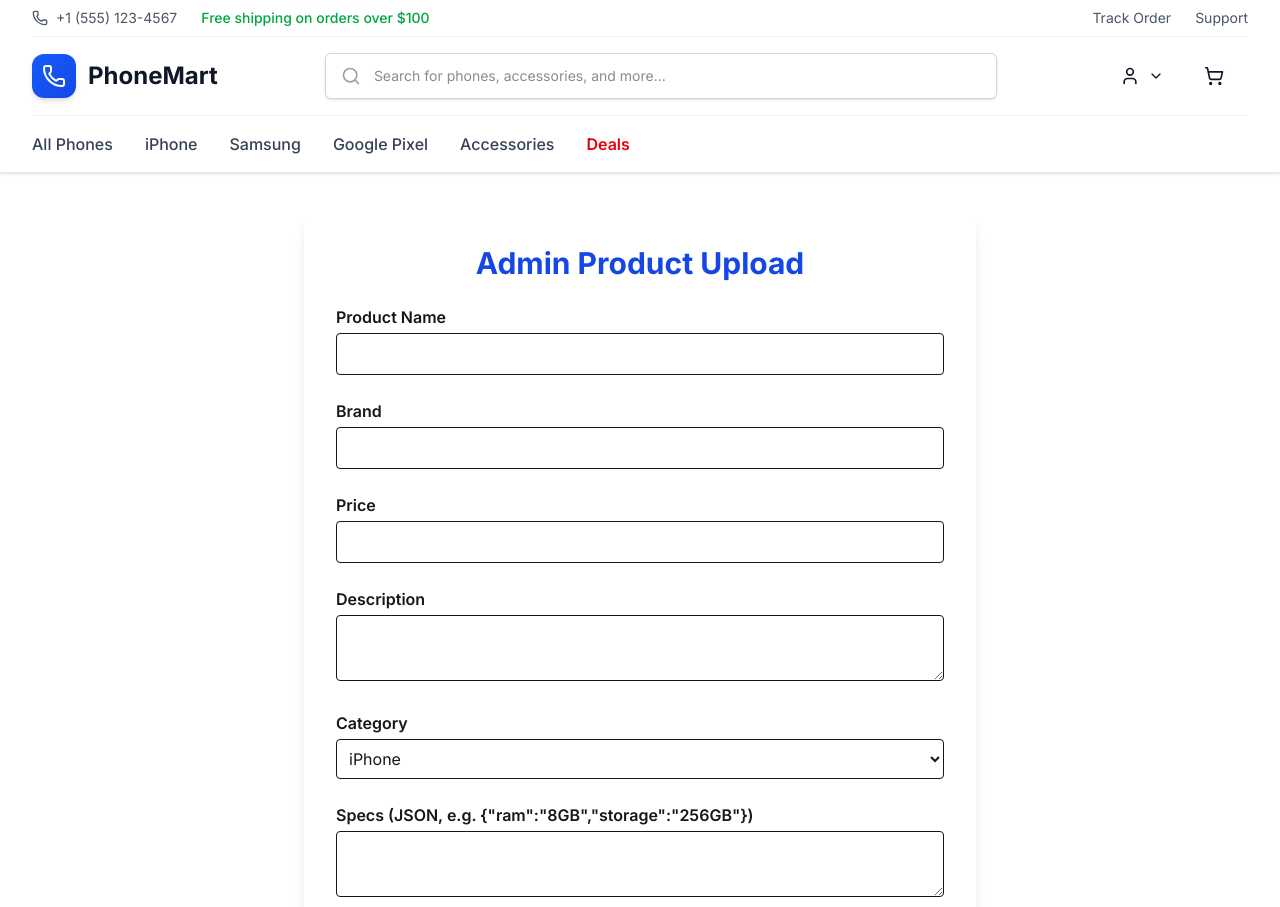
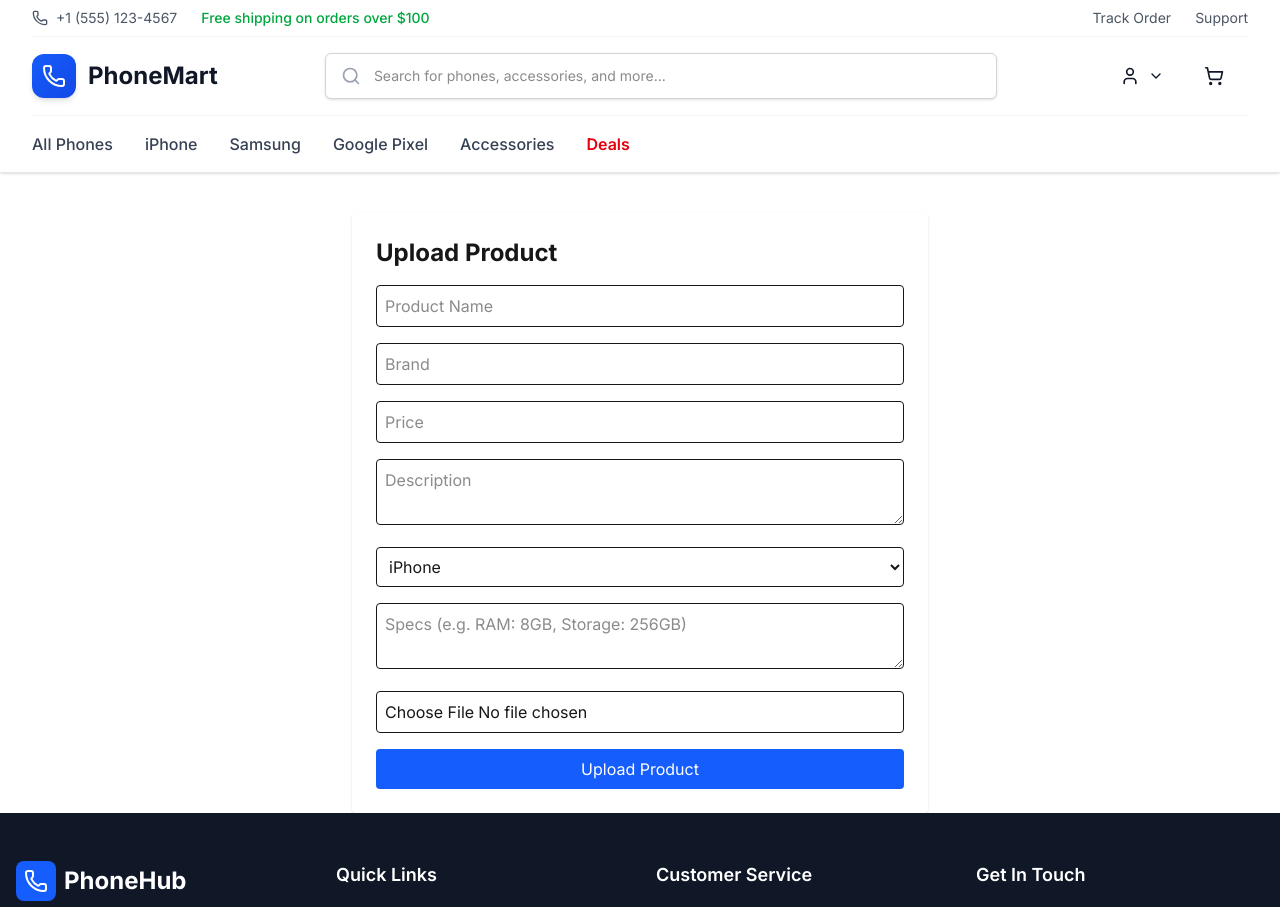
Before and after one commit to Gmanlove/Phone-mart, a Next.js app in the folder frontend/: page /admin/upload-product in a window 1280 px wide. Shown: the top 907 px of the page. Built offline with nearby package versions, Linux system fonts and the light colour scheme.

Commit message:
Refactor AdminUploadProduct component for improved image handling and form submission; streamline state management and enhance UI elements.

```diff
--- a/frontend/src/app/admin/upload-product/page.tsx
+++ b/frontend/src/app/admin/upload-product/page.tsx
@@ -1,5 +1,5 @@
 "use client"
-import { useState, ChangeEvent } from "react"
+import { useState } from "react"
 
 const categories = [
   "iPhone",
@@ -17,59 +17,49 @@ export default function AdminUploadProduct() {
     description: "",
     category: categories[0],
     specs: "",
+    imageFile: null as File | null,
   })
-  const [imageFile, setImageFile] = useState<File | null>(null)
-  const [imagePreview, setImagePreview] = useState<string>("")
   const [message, setMessage] = useState("")
-  const [loading, setLoading] = useState(false)
+  const [uploading, setUploading] = useState(false)
 
-  const handleChange = (e: ChangeEvent<HTMLInputElement | HTMLTextAreaElement | HTMLSelectElement>) => {
-    setForm({ ...form, [e.target.name]: e.target.value })
-  }
-
-  const handleImageChange = (e: ChangeEvent<HTMLInputElement>) => {
-    const file = e.target.files?.[0]
-    if (file) {
-      setImageFile(file)
-      setImagePreview(URL.createObjectURL(file))
+  const handleChange = (e: any) => {
+    const { name, value, files } = e.target
+    if (name === "imageFile") {
+      setForm({ ...form, imageFile: files[0] })
+    } else {
+      setForm({ ...form, [name]: value })
     }
   }
 
   const handleSubmit = async (e: any) => {
     e.preventDefault()
     setMessage("")
-    setLoading(true)
-    let imageUrl = ""
-    if (imageFile) {
-      const data = new FormData()
-      data.append("image", imageFile)
-      const res = await fetch("http://localhost:5000/api/admin/upload-image?adminEmail=admin@phonehub.com", {
+    setUploading(true)
+    let imagePath = ""
+    if (form.imageFile) {
+      const imgData = new FormData()
+      imgData.append("image", form.imageFile)
+      const imgRes = await fetch("http://localhost:5000/api/admin/upload-image?adminEmail=admin@phonehub.com", {
         method: "POST",
-        body: data
+        body: imgData
       })
-      const imgData = await res.json()
-      if (res.ok && imgData.url) imageUrl = imgData.url
-      else {
+      const imgJson = await imgRes.json()
+      if (imgRes.ok && imgJson.path) {
+        imagePath = imgJson.path
+      } else {
         setMessage("Image upload failed")
-        setLoading(false)
-        return
-      }
-    }
-    let specsObj = {}
-    if (form.specs.trim()) {
-      try {
-        specsObj = JSON.parse(form.specs)
-      } catch {
-        setMessage("Specs must be valid JSON")
-        setLoading(false)
+        setUploading(false)
         return
       }
     }
     const payload = {
-      ...form,
+      name: form.name,
+      brand: form.brand,
       price: Number(form.price),
-      images: [imageUrl],
-      specs: specsObj
+      description: form.description,
+      category: form.category,
+      specs: form.specs,
+      images: [imagePath]
     }
     const res = await fetch("http://localhost:5000/api/admin/product?adminEmail=admin@phonehub.com", {
       method: "POST",
@@ -77,51 +67,27 @@ export default function AdminUploadProduct() {
       body: JSON.stringify(payload)
     })
     const data = await res.json()
-    setLoading(false)
+    setUploading(false)
     if (res.ok) setMessage("Product uploaded!")
     else setMessage(data.error || "Upload failed")
   }
 
   return (
-    <div className="max-w-2xl mx-auto mt-10 p-8 bg-white rounded-xl shadow-lg">
-      <h2 className="text-3xl font-bold mb-6 text-center text-blue-700">Admin Product Upload</h2>
-      <form onSubmit={handleSubmit} className="space-y-6">
-        <div>
-          <label className="block font-semibold mb-1">Product Name</label>
-          <input name="name" value={form.name} onChange={handleChange} required className="w-full p-2 border rounded" />
-        </div>
-        <div>
-          <label className="block font-semibold mb-1">Brand</label>
-          <input name="brand" value={form.brand} onChange={handleChange} required className="w-full p-2 border rounded" />
-        </div>
-        <div>
-          <label className="block font-semibold mb-1">Price</label>
-          <input name="price" type="number" value={form.price} onChange={handleChange} required className="w-full p-2 border rounded" />
-        </div>
-        <div>
-          <label className="block font-semibold mb-1">Description</label>
-          <textarea name="description" value={form.description} onChange={handleChange} required className="w-full p-2 border rounded" />
-        </div>
-        <div>
-          <label className="block font-semibold mb-1">Category</label>
-          <select name="category" value={form.category} onChange={handleChange} className="w-full p-2 border rounded">
-            {categories.map(cat => <option key={cat}>{cat}</option>)}
-          </select>
-        </div>
-        <div>
-          <label className="block font-semibold mb-1">Specs (JSON, e.g. {'{"ram":"8GB","storage":"256GB"}'})</label>
-          <textarea name="specs" value={form.specs} onChange={handleChange} className="w-full p-2 border rounded" />
-        </div>
-        <div>
-          <label className="block font-semibold mb-1">Product Image</label>
-          <input type="file" accept="image/*" onChange={handleImageChange} className="w-full" />
-          {imagePreview && <img src={imagePreview} alt="Preview" className="mt-2 h-32 object-contain rounded border" />}
-        </div>
-        <button type="submit" disabled={loading} className="w-full bg-blue-600 text-white py-2 rounded text-lg font-semibold hover:bg-blue-700 transition">
-          {loading ? "Uploading..." : "Upload Product"}
-        </button>
+    <div className="max-w-xl mx-auto mt-10 p-6 bg-white rounded shadow">
+      <h2 className="text-2xl font-bold mb-4">Upload Product</h2>
+      <form onSubmit={handleSubmit} className="space-y-4" encType="multipart/form-data">
+        <input name="name" placeholder="Product Name" value={form.name} onChange={handleChange} required className="w-full p-2 border rounded" />
+        <input name="brand" placeholder="Brand" value={form.brand} onChange={handleChange} required className="w-full p-2 border rounded" />
+        <input name="price" type="number" placeholder="Price" value={form.price} onChange={handleChange} required className="w-full p-2 border rounded" />
+        <textarea name="description" placeholder="Description" value={form.description} onChange={handleChange} required className="w-full p-2 border rounded" />
+        <select name="category" value={form.category} onChange={handleChange} className="w-full p-2 border rounded">
+          {categories.map(cat => <option key={cat}>{cat}</option>)}
+        </select>
+        <textarea name="specs" placeholder='Specs (e.g. RAM: 8GB, Storage: 256GB)' value={form.specs} onChange={handleChange} className="w-full p-2 border rounded" />
+        <input name="imageFile" type="file" accept="image/*" onChange={handleChange} className="w-full p-2 border rounded" required />
+        <button type="submit" className="w-full bg-blue-600 text-white py-2 rounded" disabled={uploading}>{uploading ? "Uploading..." : "Upload Product"}</button>
       </form>
-      {message && <p className="mt-6 text-center text-lg text-green-600 font-semibold">{message}</p>}
+      {message && <p className="mt-4 text-center text-green-600">{message}</p>}
     </div>
   )
 }
```
